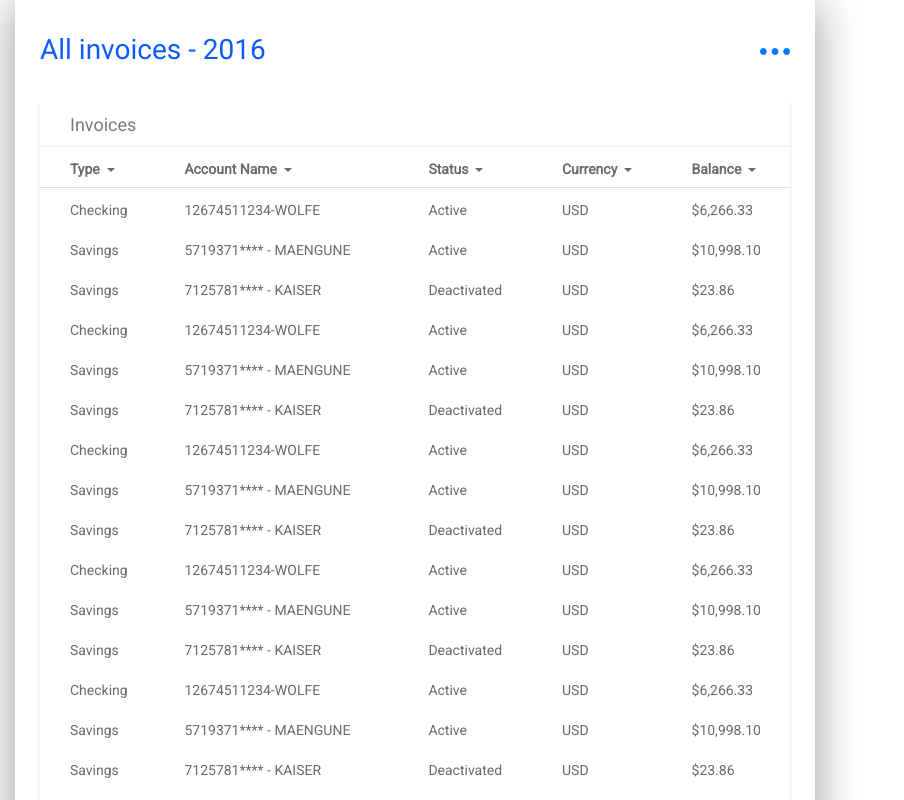
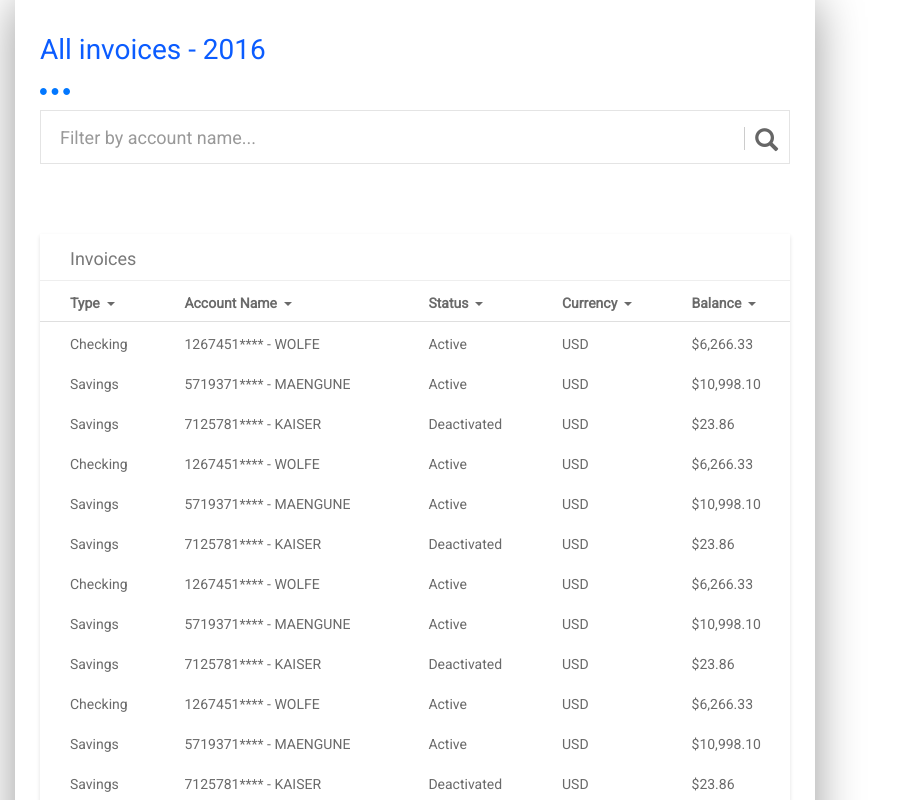
Before and after one commit to Hussein85/invoicing-app, an Angular app: page / in a window 1280 px wide. Shown: the top 800 px of the page, without its empty margins (0-904 px from the left). Built offline with nearby package versions, Linux system fonts and the light colour scheme; what ng2-bootstrap would draw is missing.

Commit message:
added filter-by feature

```diff
--- /dev/null
+++ b/src/app/account-name.pipe.ts
@@ -0,0 +1,15 @@
+
+import {  PipeTransform, Pipe } from '@angular/core';
+import { Invoice } from './invoice';
+
+@Pipe({
+    name: 'accountName'
+})
+export class AccountNamePipe implements PipeTransform {
+
+    transform(value: Invoice[], filterBy: string): Invoice[] {
+        filterBy = filterBy ? filterBy.toLocaleLowerCase() : null;
+        return filterBy ? value.filter((invoice: Invoice) =>
+            invoice.accountName.toLocaleLowerCase().indexOf(filterBy) !== -1) : value;
+    }
+}
--- a/src/app/app.component.css
+++ b/src/app/app.component.css
@@ -54,6 +54,22 @@
     cursor: pointer;
 }
 
+.filter-container {
+    float:right;
+    padding-right: 40px;
+
+}
+
+.filter-box {
+     margin-right: 38px;
+     border: none;
+     box-shadow: none;
+     padding: 0px;
+}
+
+
+
+
 .table-container {
     margin-top: 30px;
     padding-left: 40px;
@@ -107,7 +123,8 @@ table {
     cursor: pointer;
 }
 
-.meny-container  {
+
+/*.meny-container  {
     width: 90px;
     height: 90px;
     background-color: #ffffff;
@@ -115,9 +132,9 @@ table {
     right: 50px;
     top:50px;
     position:absolute;
-}
+}*/
 
-.btn-group {
+.meny-container {
     width: 90px;
     height: 90px;
     right: 50px;
@@ -134,14 +151,14 @@ table {
 .dropdown-menu-right{
     width: 300px !important;
     /*box-shadow: 0 2px 4px 0 rgba(0, 0, 0, 0.27);*/
-    box-shadow:10px 10px 5px rgba(0, 0, 0, 0.27);
+    box-shadow:5px 5px 5px rgba(0, 0, 0, 0.27);
 }
 
 .dropdown-item{
-    margin-left: 20px;
+    padding-left: 20px;
     font-size: 18px;
-    font-weight: bold;
-    color: #6a6a6a;
+    font-weight: normal;
+    color: black;
 }
 
 .menu-img {
--- a/src/app/app.component.html
+++ b/src/app/app.component.html
@@ -6,9 +6,16 @@
     <div class="row">
       <div class="title">
         All invoices - 2016
-        <span class="filter">
-          <img src="../assets/images/filter.png">
-       </span>
+
+        <div class="btn-group filter-container" dropdown>
+          <a id="single-button" type="button" dropdownToggle>
+            <img src="../assets/images/filter.png">
+          </a>
+
+          <invoice-filter dropdownMenu class="dropdown-menu-right filter-box" (accountFilter)="onClick($event)"> </invoice-filter>
+
+        </div>
+
       </div>
     </div>
 
@@ -29,7 +36,7 @@
             </tr>
           </thead>
           <tbody>
-            <tr *ngFor='let invoice of sortedInvoices' (click)="onSelect(invoice)" [class.selected]="invoice === selectedInvoice && isClosed === false">
+            <tr *ngFor='let invoice of sortedInvoices | accountName:accountFilter' (click)="onSelect(invoice)" [class.selected]="invoice === selectedInvoice && isClosed === false">
               <td>{{invoice.type}}</td>
               <td>{{invoice.accountName}}</td>
               <td>{{invoice.status}}</td>
@@ -60,7 +67,7 @@
 
       <!--<img  class="menu-img" src="../assets/images/menu.png" srcset="../assets/images/menu@2x.png 2x, ../assets/images/menu@3x.png 3x">-->
 
-        <div class="btn-group" dropdown>
+        <div class="btn-group meny-container" dropdown>
           <a id="single-button" type="button" class="btn btn-default" dropdownToggle>
             <img class="menu-img" src="../assets/images/menu.png" srcset="../assets/images/menu@2x.png 2x, ../assets/images/menu@3x.png 3x">
           </a>
@@ -76,11 +83,7 @@
           </ul>
         </div>
 
-
-
     <invoice-detail *ngIf="!isClosed" [invoice]="selectedInvoice" (close)="close($event)"></invoice-detail>
   </div>
 
 </div>
-
-<!--<pre>{{ascending | json}}</pre>-->
--- a/src/app/app.component.ts
+++ b/src/app/app.component.ts
@@ -16,6 +16,7 @@ export class AppComponent implements OnInit {
 
     sortedInvoices: Invoice[];
     sortBy = "";
+    accountFilter = "";
 
     ascending = {
       type: true,
@@ -59,4 +60,9 @@ export class AppComponent implements OnInit {
 
     }
 
+    onClick(filterText){
+      this.accountFilter = filterText;
+
+    }
+
 }
--- a/src/app/app.module.ts
+++ b/src/app/app.module.ts
@@ -8,12 +8,16 @@ import { DropdownModule } from 'ng2-bootstrap';
 import { AppComponent } from './app.component';
 import { InvoiceDetailComponent } from './invoice-detail/invoice-detail.component';
 import { InvoiceService } from './invoice.service';
+import { AccountNamePipe } from './account-name.pipe';
+import { FilterComponent } from './filter/filter.component';
 
 
 @NgModule({
   declarations: [
     AppComponent,
-    InvoiceDetailComponent
+    InvoiceDetailComponent,
+    AccountNamePipe,
+    FilterComponent
   ],
   imports: [
     AlertModule.forRoot(),
--- /dev/null
+++ b/src/app/filter/filter.component.css
@@ -0,0 +1,26 @@
+#custom-search-input{
+    padding: 3px;
+    border: solid 1px #E4E4E4;
+    border-radius: 0px;
+    background-color: #fff;
+}
+
+#custom-search-input input{
+    border: 0;
+    box-shadow: none;
+}
+
+.search-icon{
+    margin: 2px 0 0 0;
+    background: none;
+    box-shadow: none;
+    border: 0;
+    color: #666666;
+    padding: 0 8px 0 10px;
+    border-left: solid 1px #ccc;
+
+}
+
+#custom-search-input .glyphicon-search{
+    font-size: 23px;
+}
--- /dev/null
+++ b/src/app/filter/filter.component.html
@@ -0,0 +1,12 @@
+
+<div id="custom-search-input">
+  <div class="input-group col-md-12">
+    <input type="text" [ngModel]="filterText" class="form-control input-lg"
+      (ngModelChange)="valuechange($event)" placeholder="Filter by account name..."/>
+    <span class="input-group-btn">
+        <div class="search-icon">
+            <i class="glyphicon glyphicon-search"></i>
+        </div>
+    </span>
+  </div>
+</div>
--- /dev/null
+++ b/src/app/filter/filter.component.ts
@@ -0,0 +1,25 @@
+import { Component, OnInit, Output, EventEmitter } from '@angular/core';
+
+@Component({
+  selector: 'invoice-filter',
+  templateUrl: './filter.component.html',
+  styleUrls: ['./filter.component.css']
+})
+export class FilterComponent implements OnInit {
+
+  @Output() accountFilter = new EventEmitter();
+
+  filterText = "";
+
+  constructor() { }
+
+  ngOnInit() {
+  }
+
+  valuechange(newValue){
+    this.filterText = newValue;
+    this.accountFilter.emit(this.filterText);
+  }
+
+
+}
--- a/src/app/invoice.service.ts
+++ b/src/app/invoice.service.ts
@@ -7,7 +7,7 @@ const INVOICES: Invoice[] = [
     {
         "id": 1,
         "type": "Checking",
-        "accountName": "12674511234-WOLFE",
+        "accountName": "1267451**** - WOLFE",
         "status": "Active",
         "currency": "USD",
         "balance": 6266.33,
@@ -34,7 +34,7 @@ const INVOICES: Invoice[] = [
     {
         "id": 4,
         "type": "Checking",
-        "accountName": "12674511234-WOLFE",
+        "accountName": "1267451**** - WOLFE",
         "status": "Active",
         "currency": "USD",
         "balance": 6266.33,
@@ -61,7 +61,7 @@ const INVOICES: Invoice[] = [
     {
         "id": 7,
         "type": "Checking",
-        "accountName": "12674511234-WOLFE",
+        "accountName": "1267451**** - WOLFE",
         "status": "Active",
         "currency": "USD",
         "balance": 6266.33,
@@ -88,7 +88,7 @@ const INVOICES: Invoice[] = [
     {
         "id": 10,
         "type": "Checking",
-        "accountName": "12674511234-WOLFE",
+        "accountName": "1267451**** - WOLFE",
         "status": "Active",
         "currency": "USD",
         "balance": 6266.33,
@@ -115,7 +115,7 @@ const INVOICES: Invoice[] = [
     {
         "id": 13,
         "type": "Checking",
-        "accountName": "12674511234-WOLFE",
+        "accountName": "1267451**** - WOLFE",
         "status": "Active",
         "currency": "USD",
         "balance": 6266.33,
@@ -142,7 +142,7 @@ const INVOICES: Invoice[] = [
     {
         "id": 16,
         "type": "Checking",
-        "accountName": "12674511234-WOLFE",
+        "accountName": "1267451**** - WOLFE",
         "status": "Active",
         "currency": "USD",
         "balance": 6266.33,
@@ -169,7 +169,7 @@ const INVOICES: Invoice[] = [
     {
         "id": 19,
         "type": "Checking",
-        "accountName": "12674511234-WOLFE",
+        "accountName": "1267451**** - WOLFE",
         "status": "Active",
         "currency": "USD",
         "balance": 6266.33,
```
Also changed, not shown: 2 other files (tests, documents, lock files or other folders).
